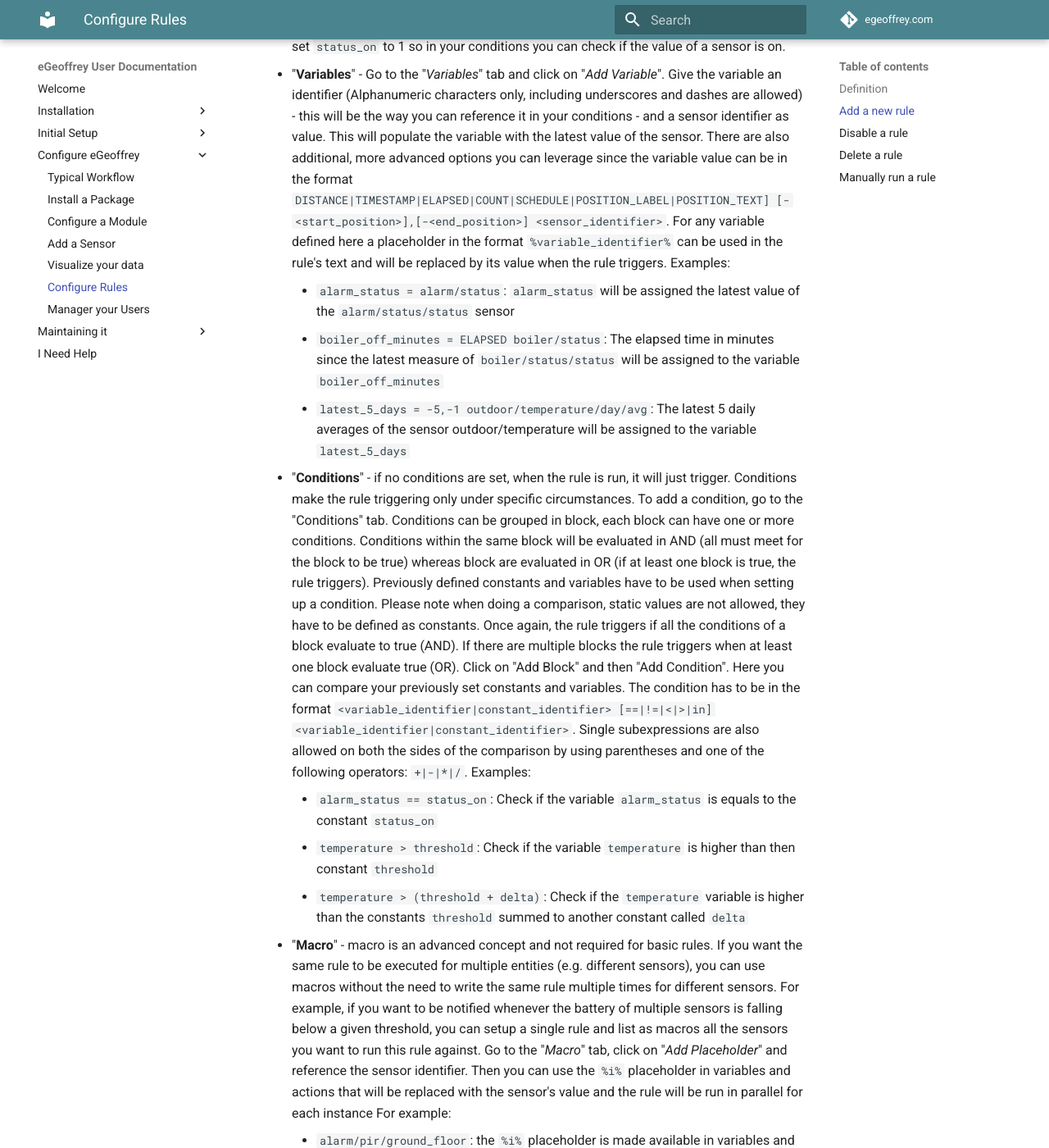
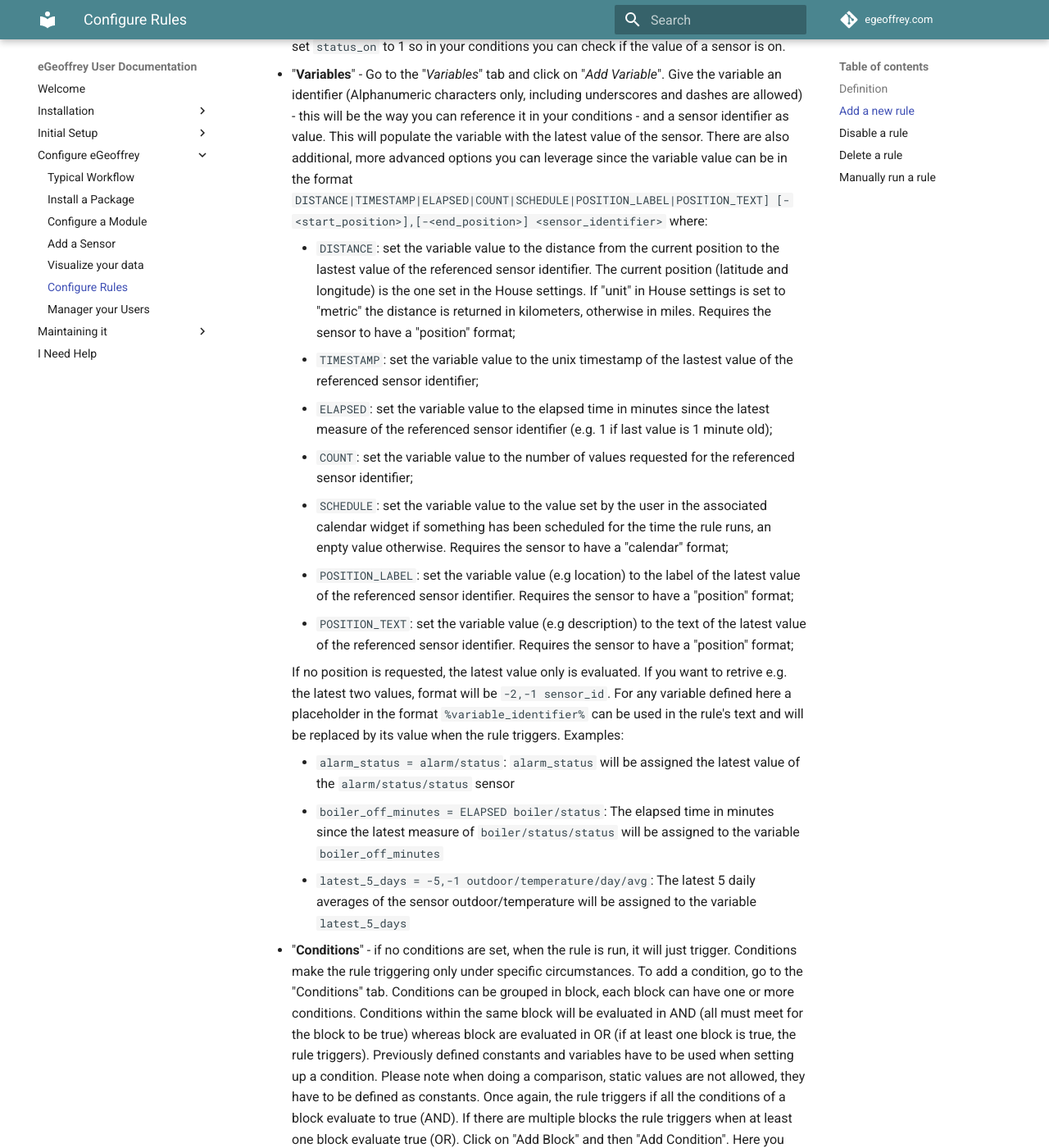
Before and after one commit to egeoffrey/docs, an MkDocs documentation site: the page built from docs/configure/rules.md, in a window 1280 px wide and 1400 px high, scrolled down 1810 px. Shown: the whole window at 82% size. Built offline with MkDocs 1.6.1 and Material for MkDocs 9.7.7, drawn with Linux system fonts in a browser that asks for light colours.

Commit message:
Updated rules page

```diff
--- a/docs/configure/rules.md
+++ b/docs/configure/rules.md
@@ -32,7 +32,18 @@ To add a new rule, the process is the following:
             * "**Realtime**": run the rule whenever one of the sensors listed in the "**Triggers**" tab is updated. Select this option if you want this rule to trigger only upon a change. For example if you want to turn the lights on when it is becoming too dark, you want to run this rule every time a light sensor is reporting a new value. After selecting this option, go to the "Triggers" tab, click on "Add Trigger" and write down the sensor identifier which will trigger the rule execution. Whenever a new value is recorded for this sensor, the rule will be evaluated. This doesn't mean a notification will trigger, it just means the conditions will be evaluated.
 
     * "**Constants**" - if conditions are set, the rule triggers only when those are met. Conditions compare the values of variables (data stored in sensors) with constants (constant values). Conditions reference variables and constants so you need to configured them beforehand. Go to the "*Constants*" tab and click on "*Add Constant*". Give the constant an identifier (Alphanumeric characters only, including underscores and dashes are allowed) - this will be the way you can reference it in your conditions - and a value. For example set `status_on` to 1 so in your conditions you can check if the value of a sensor is on.
-    * "**Variables**" - Go to the "*Variables*" tab and click on "*Add Variable*". Give the variable an identifier (Alphanumeric characters only, including underscores and dashes are allowed) - this will be the way you can reference it in your conditions - and a sensor identifier as value. This will populate the variable with the latest value of the sensor. There are also additional, more advanced options you can leverage since the variable value can be in the format `DISTANCE|TIMESTAMP|ELAPSED|COUNT|SCHEDULE|POSITION_LABEL|POSITION_TEXT] [-<start_position>],[-<end_position>] <sensor_identifier>`. For any variable defined here a placeholder in the format `%variable_identifier%` can be used in the rule's text and will be replaced by its value when the rule triggers. Examples:
+    * "**Variables**" - Go to the "*Variables*" tab and click on "*Add Variable*". Give the variable an identifier (Alphanumeric characters only, including underscores and dashes are allowed) - this will be the way you can reference it in your conditions - and a sensor identifier as value. This will populate the variable with the latest value of the sensor. There are also additional, more advanced options you can leverage since the variable value can be in the format `DISTANCE|TIMESTAMP|ELAPSED|COUNT|SCHEDULE|POSITION_LABEL|POSITION_TEXT] [-<start_position>],[-<end_position>] <sensor_identifier>` where:
+
+		* `DISTANCE`: set the variable value to the distance from the current position to the lastest value of the referenced sensor identifier. The current position (latitude and longitude) is the one set in the House settings. If "unit" in House settings is set to "metric" the distance is returned in kilometers, otherwise in miles. Requires the sensor to have a "position" format;
+		* `TIMESTAMP`: set the variable value to the unix timestamp of the lastest value of the referenced sensor identifier;
+		* `ELAPSED`: set the variable value to the elapsed time in minutes since the latest measure of the referenced sensor identifier (e.g. 1 if last value is 1 minute old);
+		* `COUNT`: set the variable value to the number of values requested for the referenced sensor identifier;
+		* `SCHEDULE`: set the variable value to the value set by the user in the associated calendar widget if something has been scheduled for the time the rule runs, an enpty value otherwise. Requires the sensor to have a "calendar" format;
+		* `POSITION_LABEL`: set the variable value (e.g location) to the label of the latest value of the referenced sensor identifier. Requires the sensor to have a "position" format;
+		* `POSITION_TEXT`: set the variable value (e.g description) to the text of the latest value of the referenced sensor identifier. Requires the sensor to have a "position" format;
+
+		If no position is requested, the latest value only is evaluated. If you want to retrive e.g. the latest two values, format will be `-2,-1 sensor_id`.
+		For any variable defined here a placeholder in the format `%variable_identifier%` can be used in the rule's text and will be replaced by its value when the rule triggers. Examples:
 
         * `alarm_status = alarm/status`: `alarm_status` will be assigned the latest value of the `alarm/status/status` sensor
         * `boiler_off_minutes = ELAPSED boiler/status`: The elapsed time in minutes since the latest measure of `boiler/status/status` will be assigned to the variable `boiler_off_minutes`
```
